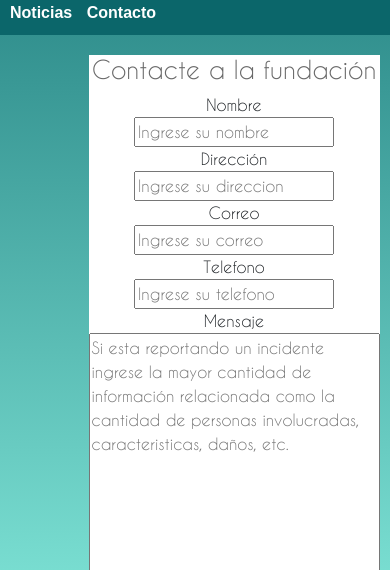
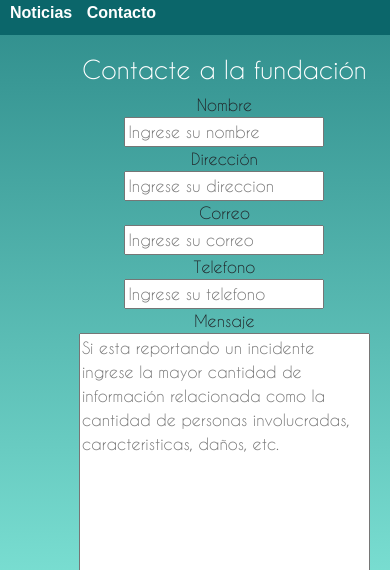
Before and after one commit to Gamerzon94/TerceraEntregaAdrianGomez, a plain HTML site: page pages/contacto.html in a window 390 px wide. Shown: the part 274-844 px from the top of the page. Drawn offline with nearby package versions, Linux system fonts and the light colour scheme.

Commit message:
Se actualiza pagina de contacto

```diff
--- a/pages/contacto.html
+++ b/pages/contacto.html
@@ -4,11 +4,14 @@
         <meta charset="UTF-8">
         <meta http-equiv="X-UA-Compatible" content="IE=edge">
         <meta name="viewport" content="width=device-width, initial-scale=1.0">
-        <title>Fundación SCP</title>
+        <title>Fundación SCP - Formulario de Contacto</title>
         <link rel="shortcut icon" href="../img/favicon.png">
         <link href="https://cdn.jsdelivr.net/npm/bootstrap@5.3.0/dist/css/bootstrap.min.css" rel="stylesheet" integrity="sha384-9ndCyUaIbzAi2FUVXJi0CjmCapSmO7SnpJef0486qhLnuZ2cdeRhO02iuK6FUUVM" crossorigin="anonymous">
         <link rel="stylesheet" href="../css/estilos.css">
         <meta name="viewport" content="width=device-width, initial-scale=1">
+        <!--SEO-->
+        <meta name="description" content="Página de contacto con la fundación SCP, desde aqui nos puedes contactar.">
+        <meta name="keywords" content="fundación,scp,anomalias,investigacion,contacto">
     </head>
 
     <!-- Inicia el body-->
--- a/scss/estilos.scss
+++ b/scss/estilos.scss
@@ -35,15 +35,6 @@
       "noticia"
       "noticia"
       "aside";
-    }
-
-    .contactoContenido{
-      grid-template-areas: "formulario";
-      margin-left: 20%;
-    }
-
-    .imagenContacto{
-      display: none;
     }
 
     #imagenNosotros{
--- a/scss/layout/_forms.scss
+++ b/scss/layout/_forms.scss
@@ -1,19 +1,17 @@
 /*Estilos de formularios */
 .formularioContacto{
-    background-color: white;
+    display: grid;
     font-style: normal;
     font-family: "CaviarDreams";
     justify-content: center;
-    display: grid;
     grid-area: formulario;
-}
-
+    width: 80%;
     #formulario{
         display: flex;
         flex-direction: column;
         align-items: center;
     }
-
     #btnEnviar{
         text-align: center;
     }
+}
--- a/scss/views/_contacto.scss
+++ b/scss/views/_contacto.scss
@@ -5,15 +5,24 @@
         justify-content: center;
         grid-template-areas: "imagen formulario";
         grid-template-columns: 1fr 2fr;
+        .imagenContacto{
+            grid-area: imagen;
+            margin-top: 10%;
+        }
+        #tituloContacto{
+            color: white;
+            font: bold;
+            text-align: center;
+            font-family: "CaviarDreams";
+        }
     }
 
-    .imagenContacto{
-        grid-area: imagen;
-        margin-top: 10%;
+    @media  (max-width: 700px){
+        .contactoContenido{
+            grid-template-areas: "formulario";
+            margin-left: 30%;
+            .imagenContacto{
+                display: none;
+            }
+        }
     }
-
-    #tituloContacto{
-        color: dimgrey;
-        text-align: center;
-        font-family: "CaviarDreams";
-    }
--- a/scss/views/_noticias.scss
+++ b/scss/views/_noticias.scss
@@ -70,7 +70,7 @@
         }
     }
 
-    @media screen and (max-width: 768px) {
+    @media screen and (max-width: 700px) {
         .contenidoNoticias{
             .contenedorNoticias {
                 grid-template-columns: 1fr;
```
Also changed, not shown: css/estilos.css, 1 other file. Lines whose indentation alone changed are shown as unchanged.
